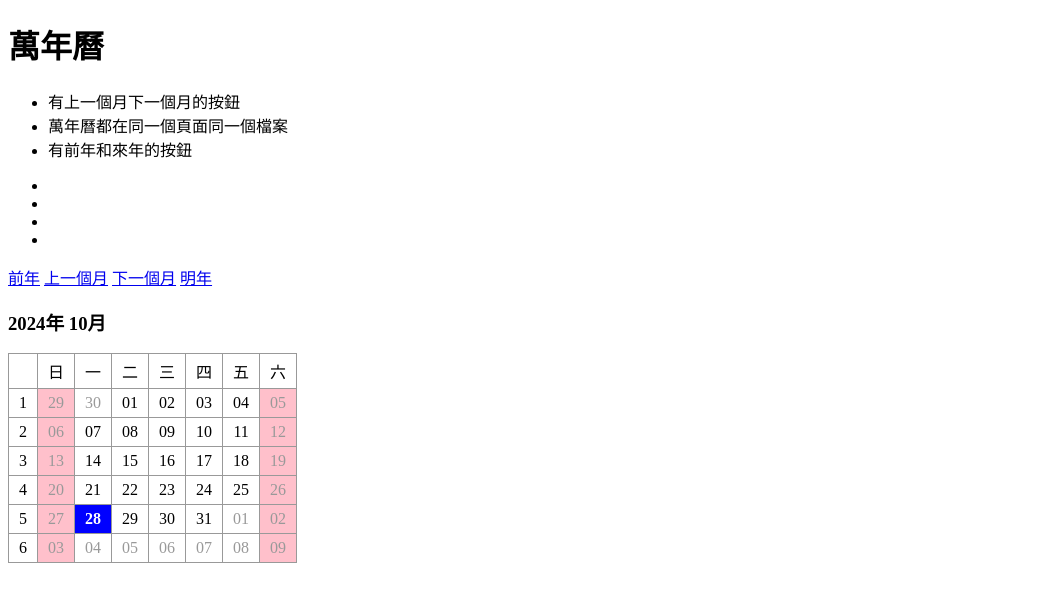
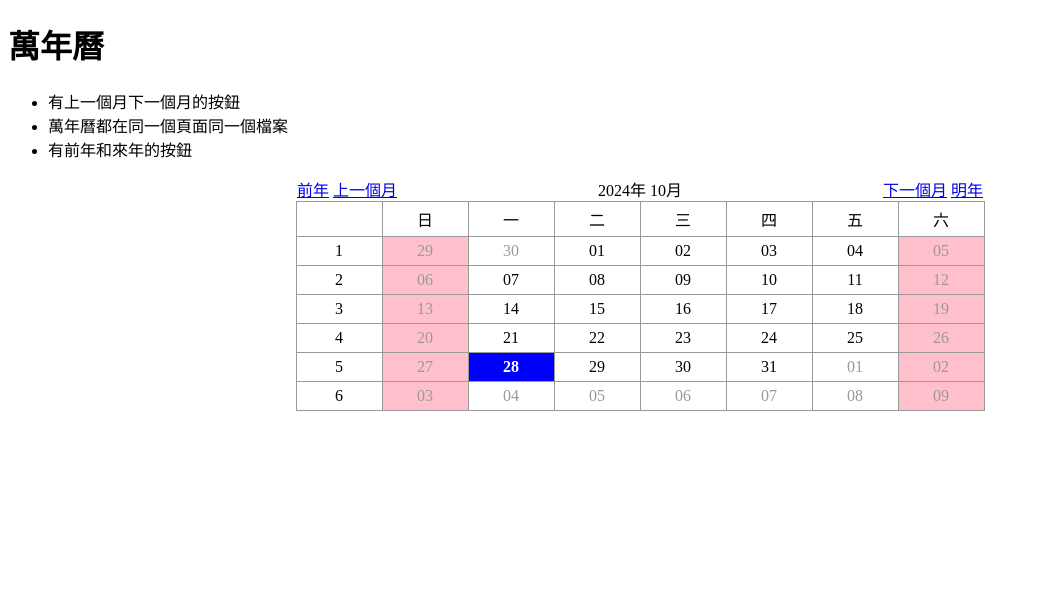
Before and after one commit to sandy0v0/11304-PHP, a PHP site: page /calendar.php in a window 1280 px wide. Shown: the top 602 px of the page, without its empty margins (0-1040 px from the left). Run offline with PHP 8.4, Linux system fonts and the light colour scheme.

Commit message:
使用css和html美化萬年曆頁面

```diff
--- a/calendar.php
+++ b/calendar.php
@@ -12,11 +12,14 @@
 <style>
     table {
         border-collapse:collapse; /* 使邊框合併 */
+        margin:auto;
+        /* background: rgb(<?rand(50,250);?>,<?rand(50,250);?>,<?rand(50,250);?>); */
     }
     td{
         padding: 5px 10px; /* 單元格內的邊距 */
         text-align:center; /* 文字居中 */
         border:1px solid #999; /* 邊框顏色 */
+        width: 65px;
     }
     .holiday{
         background: pink; /* 假日的背景顏色 */
@@ -30,7 +33,14 @@
         color: white; /* 今天的文字顏色 */
         font-weight:bolder; /* 加粗字體 */
     }
-
+    .nav{
+        width: 686px;
+        margin:auto;
+    }
+    .nav table td{
+        border:0px;
+        padding:0;
+    }
 </style>
 
 </table>
@@ -42,12 +52,6 @@
     <li>有前年和來年的按鈕</li>
 </ul>
 
-<ul>
-    <li></li>
-    <li></li>
-    <li></li>
-    <li></li>
-</ul>
 <?php
 
 if(isset($_GET['month'])){
@@ -81,13 +85,23 @@ if($month+1>12){
 
 
 ?>
-
-<a href="calendar.php?year=<?=$year-2;?>">前年</a>
-<a href="calendar.php?year=<?=$prevYear;?>&month=<?=$prevMonth;?>">上一個月</a>
-<a href="calendar.php?year=<?=$nextYear;?>&month=<?=$nextMonth;?>">下一個月</a>
-<a href="calendar.php?year=<?=$year+1;?>">明年</a>
-<h3><?php echo "{$year}年 {$month}月";?></h3>
-
+<div class='nav'>
+    <table style="width:100%">
+        <tr>
+            <td style='text-align:left'>
+                <a href="calendar.php?year=<?=$year-2;?>">前年</a>
+                <a href="calendar.php?year=<?=$prevYear;?>&month=<?=$prevMonth;?>">上一個月</a>
+    </td>
+    <td>
+        <?php echo "{$year}年 {$month}月";?>
+    </td>
+    <td style='text-align:right'>
+        <a href="calendar.php?year=<?=$nextYear;?>&month=<?=$nextMonth;?>">下一個月</a>
+        <a href="calendar.php?year=<?=$year+1;?>">明年</a>
+    </td>
+</tr>
+</table>
+</div>
 <table>
 <tr>
     <td></td>
```
